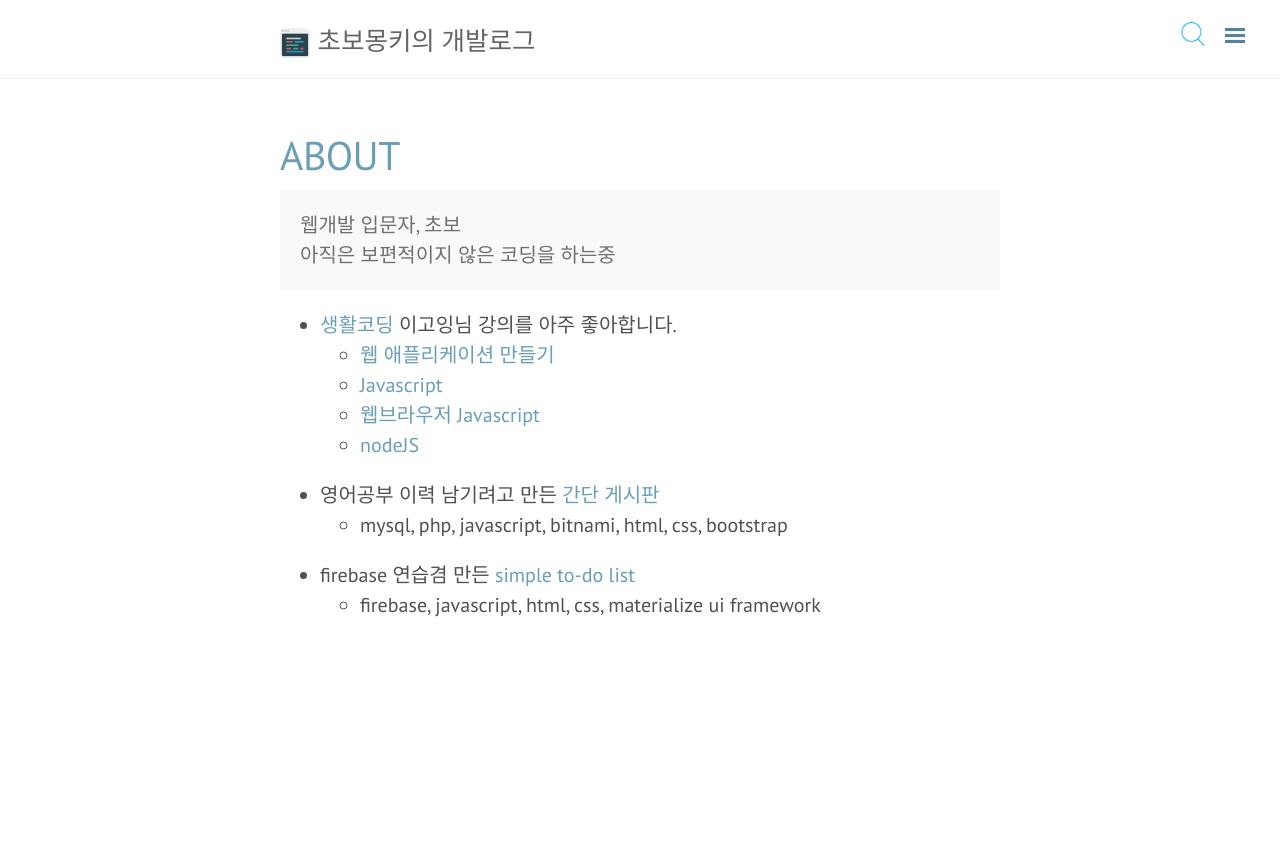
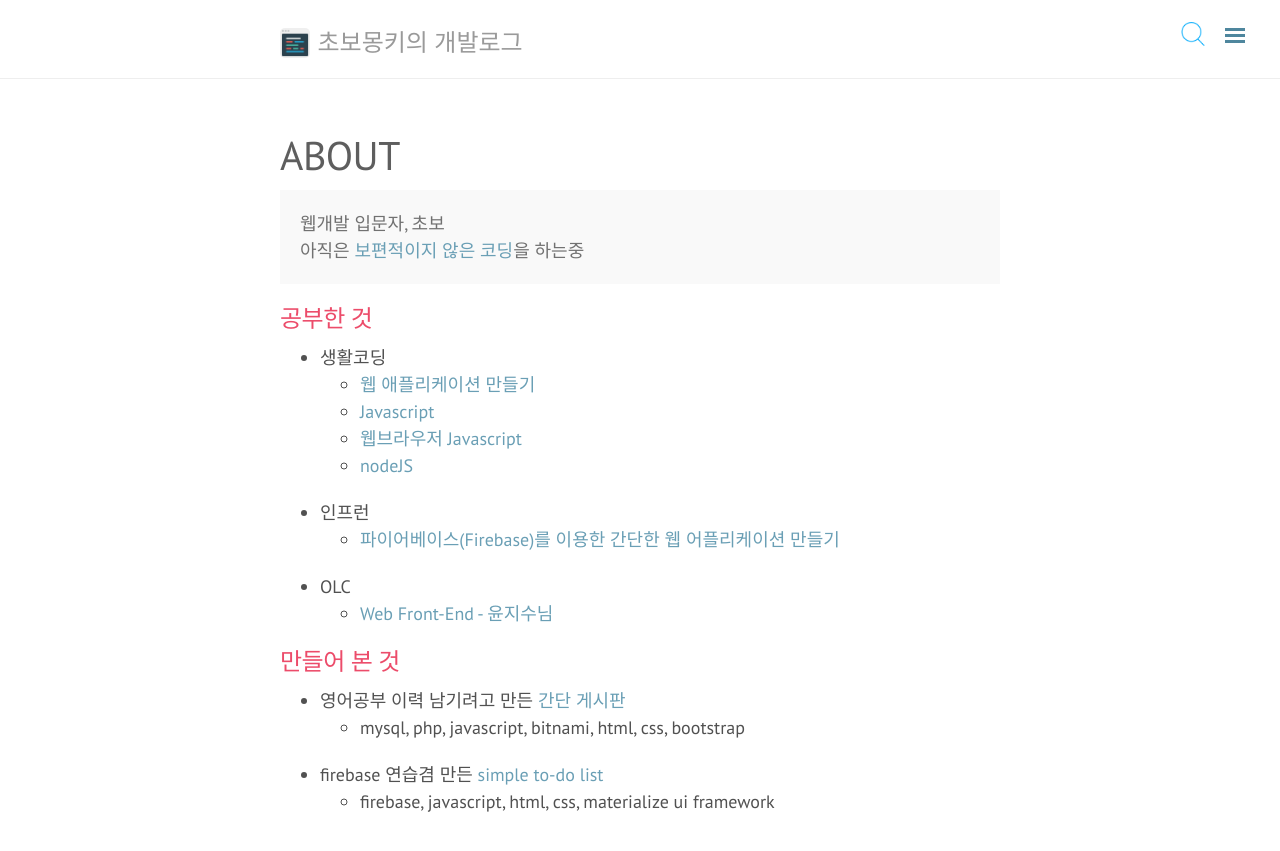
Before and after one commit to wayhome25/wayhome25.github.io, a Jekyll site: the page built from about.md, in a window 1280 px wide. Shown: the top 851 px of the page. Built offline with Jekyll 4.4.1, drawn with Linux system fonts in a browser that asks for light colours; nearby versions of some CDN libraries; comment, search, counter and statistics services are not loaded.

Commit message:
style modify

```diff
--- a/_config.yml
+++ b/_config.yml
@@ -25,7 +25,7 @@
 # About/contact
 author:
   name: wayhome
-  description: 초보개발자
+  description: 초보몽키
   contact:
     # linkedin:  https://www.linkedin.com/in/lizhihao
     github:    https://github.com/wayhome25
@@ -37,10 +37,15 @@
 # Navigation (2nd level links supported)
 nav:
   Home:
+    - '/blog/'
+  Categories:
     - '/'
-  Blog:
-    - '/blog/'
-    - { Categories: '/blog/categories/' }
+    # - { Categories All: '/blog/categories/' }
+    - { TIL: '/blog/categories/#til' }
+    - { javascript: '/blog/categories/#javascript' }
+    - { nodejs: '/blog/categories/#nodejs' }
+    - { firebase: '/blog/categories/#firebase' }
+    - { algorithm: '/blog/categories/#알고리즘-문제풀이' }
     - { Tags: '/blog/tags/' }
   About:
     - '/about/'
--- a/_includes/sidebar.html
+++ b/_includes/sidebar.html
@@ -8,7 +8,7 @@
     <div class="sidebar-personal-info">
       <div class="sidebar-personal-info-section">
         <a href="https://www.github.com/wayhome25">
-          <img src="/public/profile-pic.png" title="View on Gravatar" alt="View on Gravatar" />
+          <img src="/public/profile-pic.png" alt="profile picture" />
         </a>
       </div>
       <div class="sidebar-personal-info-section">
@@ -36,6 +36,7 @@
     </div>
   </div>
 
+<!-- 사이드 메뉴시작 -->
   <nav class="sidebar-nav">
     {% for nav in site.nav %}
       {% assign is_relative = nav[1][0] | slice: 0 %}
--- a/_scss/base/_layout.scss
+++ b/_scss/base/_layout.scss
@@ -49,6 +49,7 @@
 }
 
 #blog-title{
-  font-size: 85%;
-  color : #656565
+  vertical-align: bottom;
+  font-size: 80%;
+  color : #9a9a9a
 }
--- a/_scss/base/_poole.scss
+++ b/_scss/base/_poole.scss
@@ -342,7 +342,7 @@
 .page-title,
 .post-title,
 .post-title a {
-  color: #303030;
+  color: #5e5e5e !important;
 }
 .page-title,
 .post-title {
@@ -369,6 +369,7 @@
 }
 .related-posts h3 {
   margin-top: 0;
+  font-size: 1rem;
 }
 .related-posts li small {
   font-size: 75%;
--- a/_scss/component/_page.scss
+++ b/_scss/component/_page.scss
@@ -1,5 +1,6 @@
 .page {
   margin-bottom: 4em;
+  font-size: 0.9rem;
   .page-title {
     color: $theme-color;
     margin-top: 0;
@@ -7,8 +8,19 @@
   }
 }
 
+.page h2,
+.tags-expo-section h2
+{
+  font-size:1.2rem;
+  color : #ec4c6a;
+}
+
+.tags-expo-section ul{
+  font-size: 0.9rem;
+}
+
 #search-input{
-  border: 2px solid salmon;
+  border: 2px solid #ec4c6a;
   width: 500px;
   height: 40px;
   padding-left: 0.8rem;
--- a/_scss/component/_post.scss
+++ b/_scss/component/_post.scss
@@ -8,7 +8,7 @@
   @media (min-width: 38rem) {
     font-size: .8rem;
 
-    h1 { font-size: 1.6rem; }
+    h1 { font-size: 1.3rem; }
     h2 {
       margin: 2em 0 1em 0;
       font-size: 1.0rem;
--- a/_scss/component/_sidebar.scss
+++ b/_scss/component/_sidebar.scss
@@ -42,7 +42,7 @@
 }
 @media (min-width: 30em) {
   .sidebar {
-    font-size: .75rem; /* 14px */
+    font-size: .8rem; /* 14px */
   }
 }
 
--- a/about.md
+++ b/about.md
@@ -5,17 +5,24 @@
 
 <p class="message">
   웹개발 입문자, 초보 <br>
-  아직은 보편적이지 않은 코딩을 하는중
+  아직은 <a href="https://opentutorials.org/course/1189/14118">보편적이지 않은 코딩</a>을 하는중
 </p>
 
-- [생활코딩](https://opentutorials.org) 이고잉님 강의를 아주 좋아합니다.
+## 공부한 것
+
+- 생활코딩
   - [웹 애플리케이션 만들기](https://opentutorials.org/course/1688)
   - [Javascript](https://opentutorials.org/course/743)
   - [웹브라우저 Javascript](https://opentutorials.org/course/1375)
   - [nodeJS](https://opentutorials.org/course/2136)
 
+- 인프런
+  - [파이어베이스(Firebase)를 이용한 간단한 웹 어플리케이션 만들기](https://www.inflearn.com/course/%ED%8C%8C%EC%9D%B4%EC%96%B4%EB%B2%A0%EC%9D%B4%EC%8A%A4-%EA%B0%95%EC%A2%8C-%EC%9B%B9-%EC%96%B4%ED%94%8C%EB%A6%AC%EC%BC%80%EC%9D%B4%EC%85%98/)
 
+- OLC
+  - [Web Front-End - 윤지수님](http://olc.kr/course/course_online_view.jsp?id=470)
 
+## 만들어 본 것
 - 영어공부 이력 남기려고 만든 [간단 게시판](http://siwabada.dothome.co.kr/)
   - mysql, php, javascript, bitnami, html, css, bootstrap
 - firebase 연습겸 만든 [simple to-do list](https://simple-todolist.firebaseapp.com/)
```
Also changed, not shown: _posts/TIL/2017-02-18-TIL.md (added, +22 -0 lines), _posts/javascript/2017-02-18-js-oop-1.md (added, +100 -0 lines), _scss/component/_tag.scss (line endings or trailing spaces).
